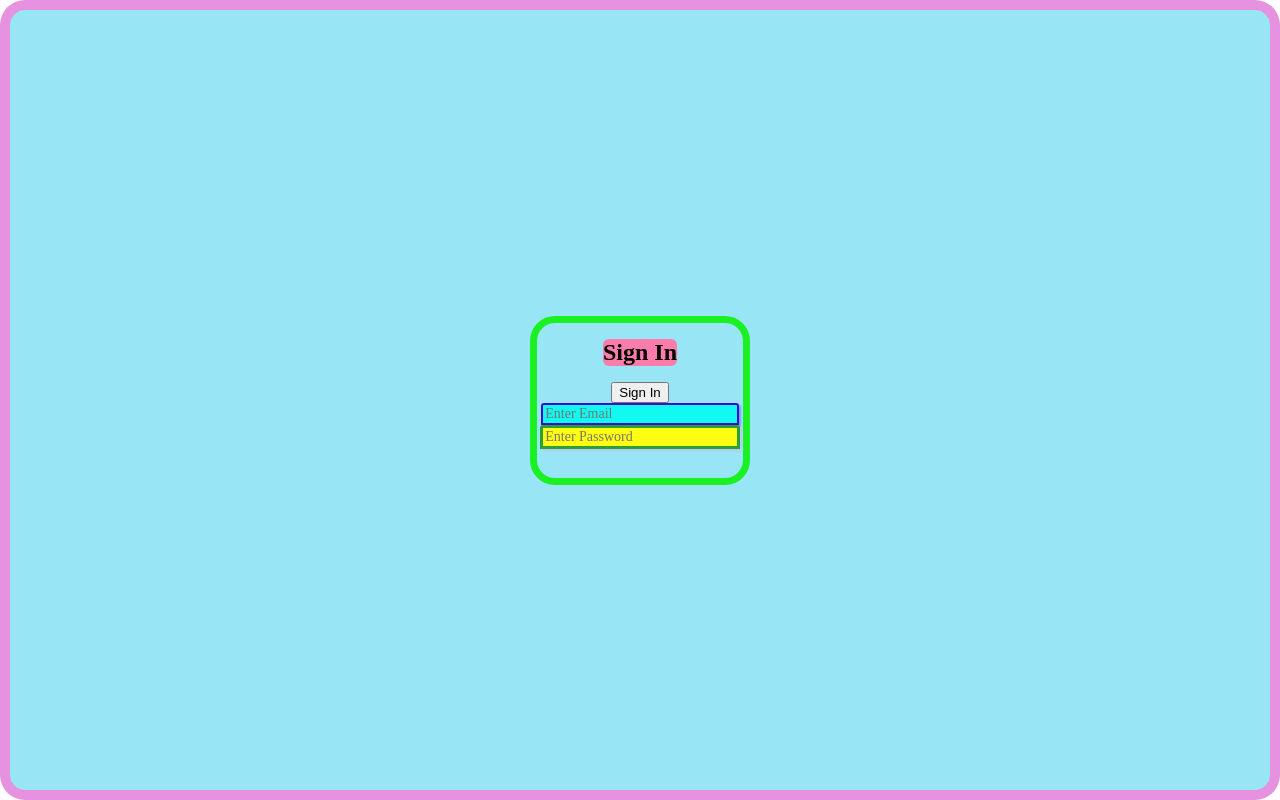
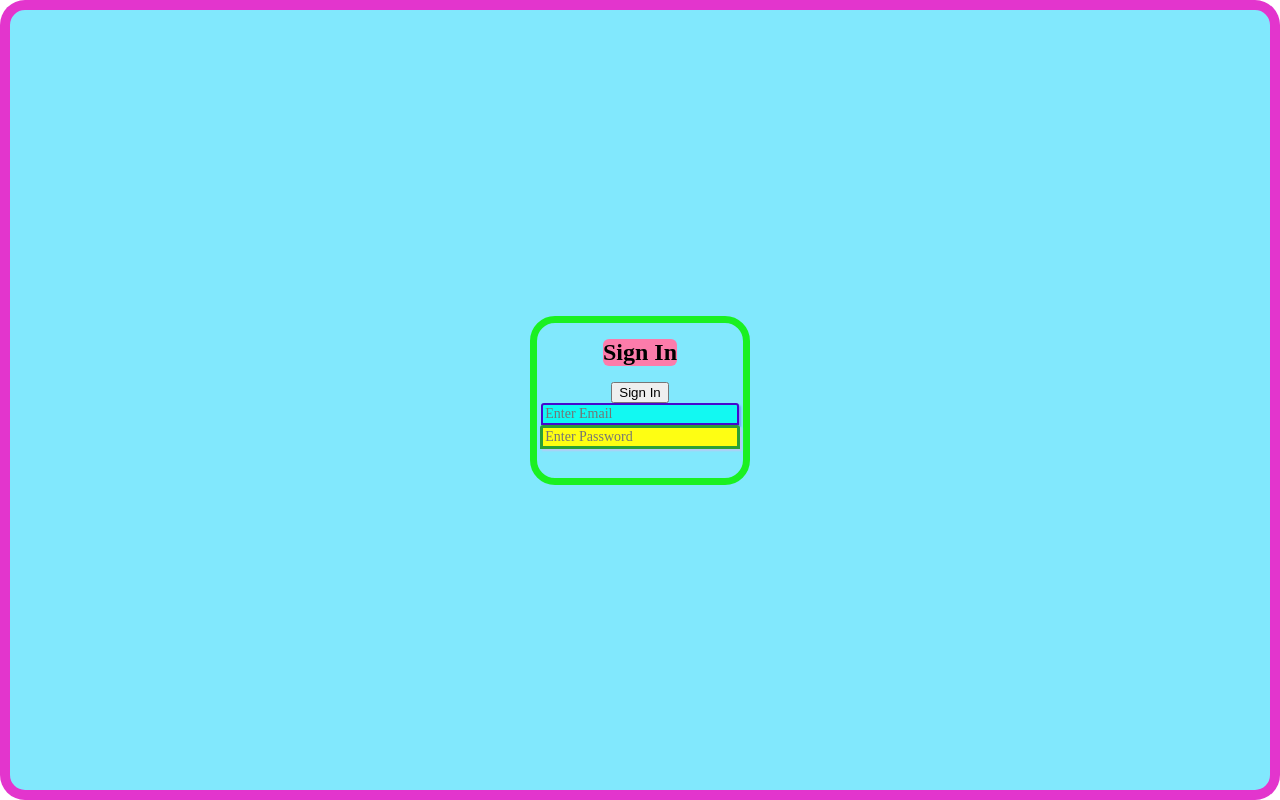
Before and after one commit to LesKacz/login-ui-Kaczmart, a plain HTML site: page index.html in a window 1280 px wide. Drawn offline with Linux system fonts and the light colour scheme.

Commit message:
adj color
MAKE SURE LINK WORKED

```diff
--- a/style.css
+++ b/style.css
@@ -4,7 +4,7 @@ body {
 }
 /* outside in */
 .container{
-    border:10px solid rgba(250, 125, 221, 0.809);
+    border:10px solid rgba(251, 12, 195, 0.809);
     border-radius:25px;
     display: flex;
     height: 299px;
@@ -16,7 +16,7 @@ body {
     width:100vw;
     border-radius:25px;
     box-sizing: border-box;
-    background-color:rgb(151, 229, 245)
+    background-color:rgb(129, 232, 253)
  /* other property settings can be organized alphabetically */
 
 }
```
